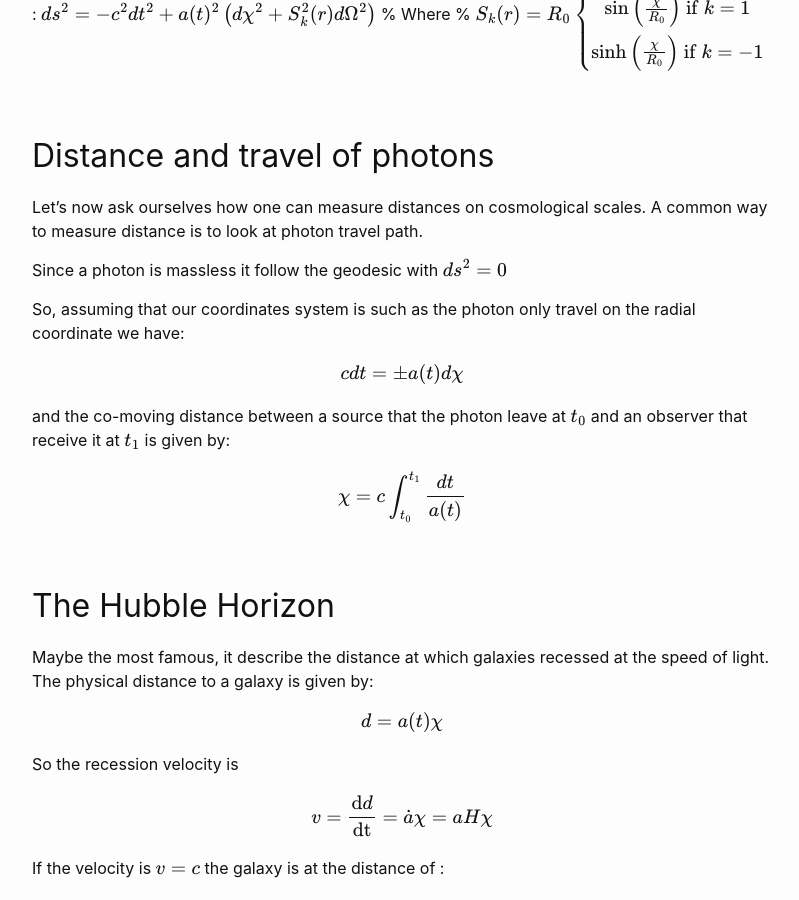
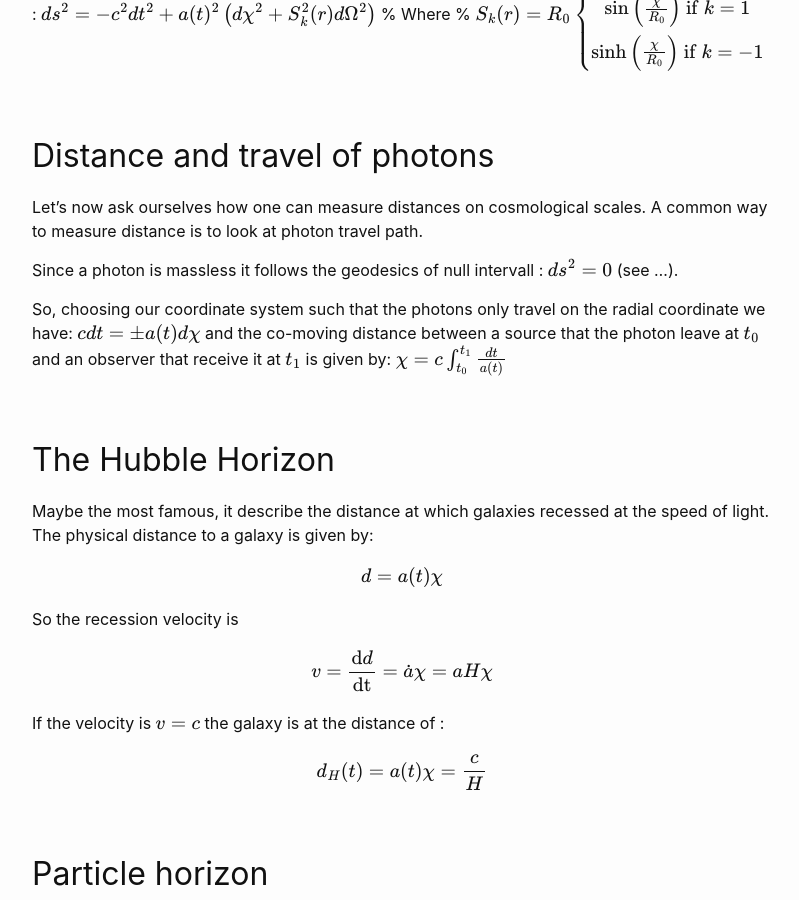
Before and after one commit to YoloNomy/YoloNomy.github.io, a Jekyll site: the page built from codes/cosmo/horizons.md, in a window 1280 px wide and 900 px high, scrolled down 748 px. Shown: the whole window, without its empty margins (238-1037 px from the left). Built offline with Jekyll 4.4.1, drawn with Linux system fonts in a browser that asks for light colours; formulas are drawn with MathJax 3.

Commit message:
Update horizons.md

```diff
--- a/codes/cosmo/horizons.md
+++ b/codes/cosmo/horizons.md
@@ -37,16 +37,13 @@
 
 Let's now ask ourselves how one can measure distances on cosmological scales. A common way to measure distance is to look at photon travel path.
 
-Since a photon is massless it follow the geodesic with $ds^2 = 0$
+Since a photon is massless it follows the geodesics of null intervall : $ds^2 = 0$ (see ...).
 
-So, assuming that our coordinates system is such as the photon only travel on the radial coordinate we have:
-
+So, choosing our coordinate system such that the photons only travel on the radial coordinate we have:
 $$
 cdt = \pm a(t) d\chi
 $$
-
 and the co-moving distance between a source that the photon leave at $t_0$ and an observer that receive it at $t_1$ is given by:
-
 $$
 \chi = c \int_{t_0}^{t_1} \frac{dt}{a(t)}
 $$
```
